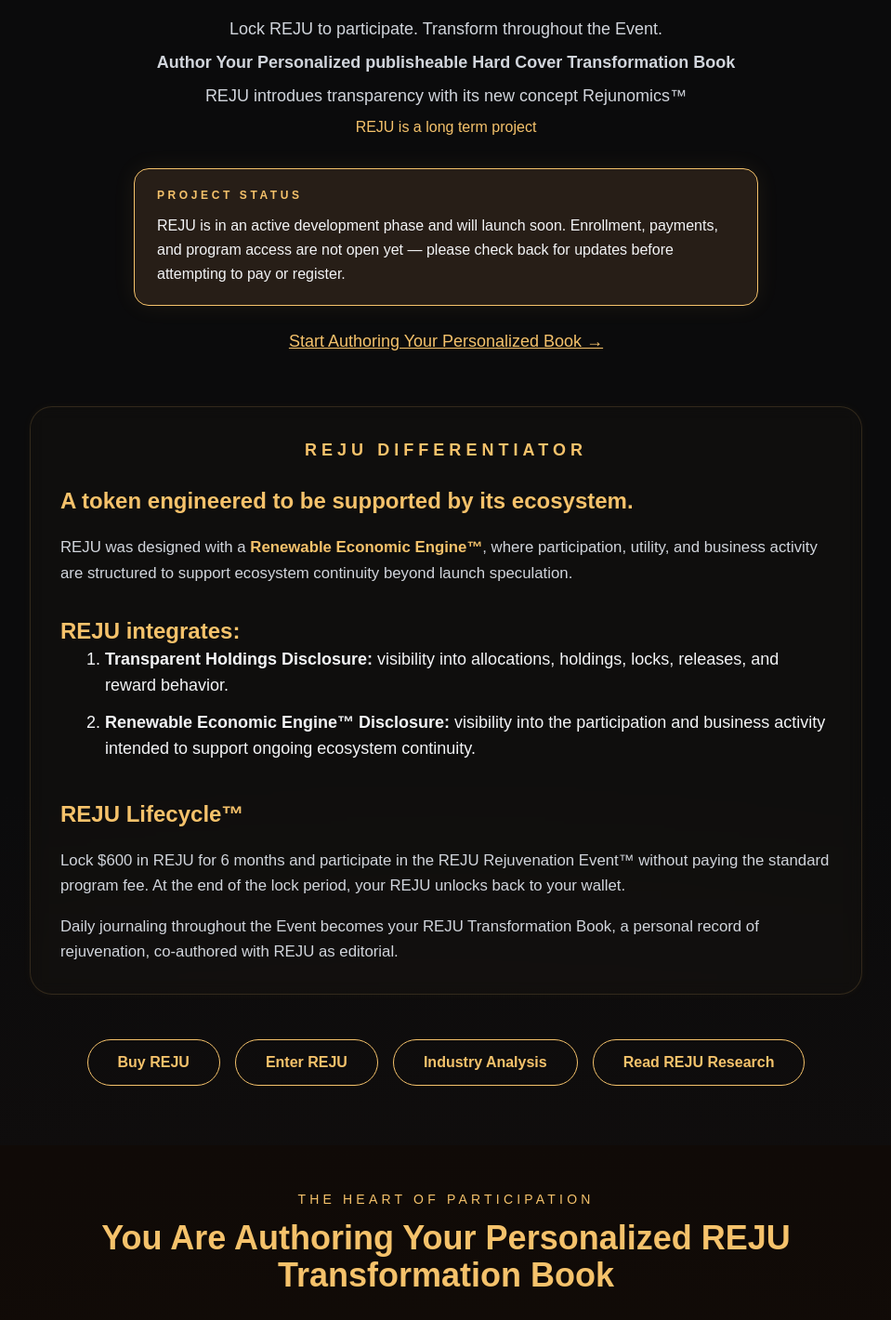
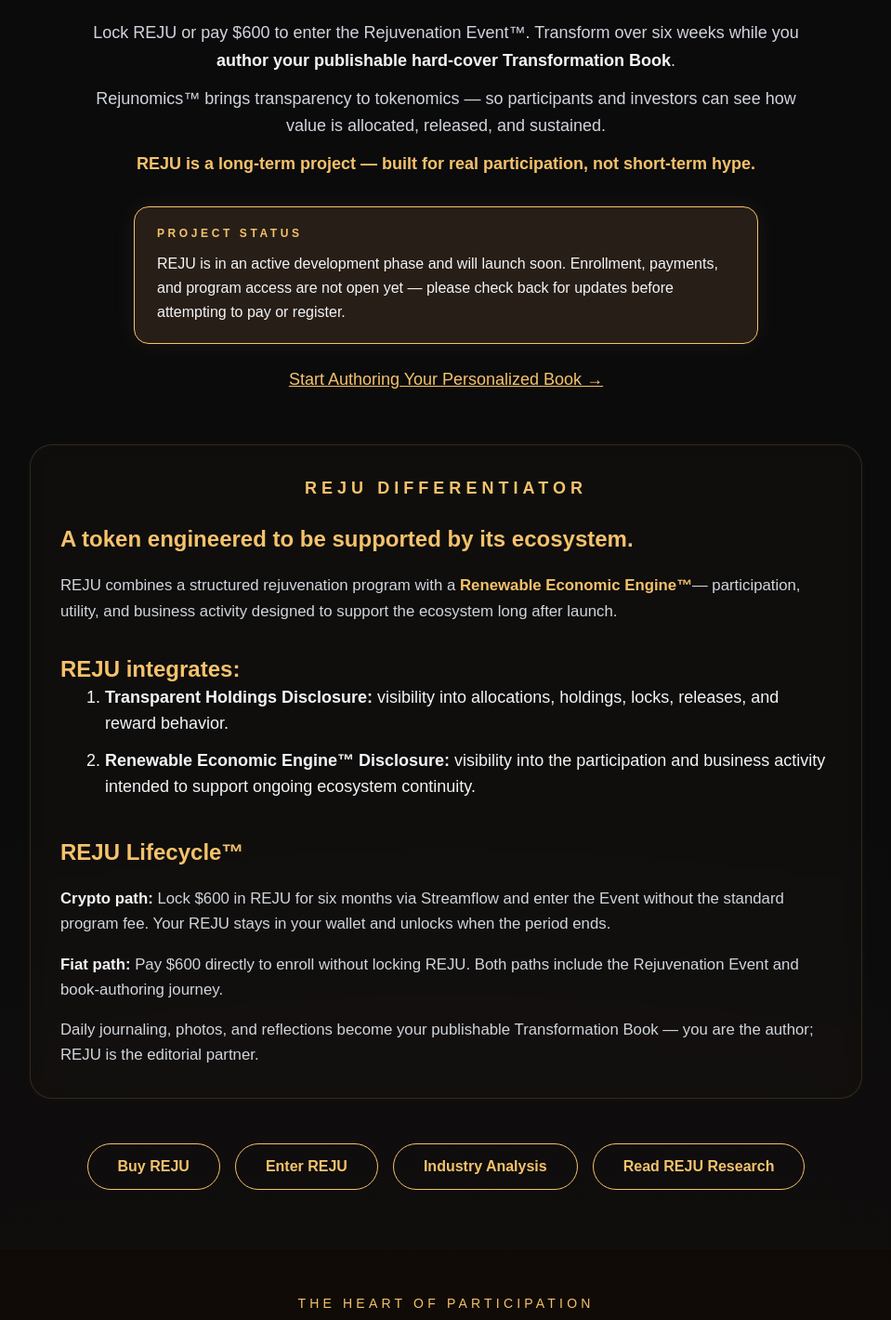
Before and after one commit to rejutoken/reju-site, a Next.js app: page / in a window 1280 px wide. Shown: the part 420-1840 px from the top of the page at 93% size, without its empty margins (160-1119 px from the left). Built offline with nearby package versions, Linux system fonts and the light colour scheme.

Commit message:
polish: unify landing page copy for clarity and consistent messaging

```diff
--- a/app/page.tsx
+++ b/app/page.tsx
@@ -44,16 +44,17 @@ export default function Home() {
         <h2 className="mt-4 text-xl font-bold leading-relaxed text-[#f5c26b] sm:text-2xl md:text-3xl">
           Participation-Driven Ecosystem™
         </h2>
-        <p className="mt-3 max-w-2xl mx-auto text-lg text-gray-300">
-          Lock REJU to participate. Transform throughout the Event.
+        <p className="mt-4 max-w-3xl mx-auto text-lg leading-relaxed text-gray-300">
+          Lock REJU or pay $600 to enter the Rejuvenation Event™. Transform over six weeks
+          while you <strong className="text-gray-100">author your publishable hard-cover Transformation Book</strong>.
         </p>
-        <p className="mt-2 max-w-2xl mx-auto text-lg text-gray-300">
-          <strong>Author Your Personalized publisheable Hard Cover Transformation Book</strong>
+        <p className="mt-3 max-w-3xl mx-auto text-lg leading-relaxed text-gray-300">
+          Rejunomics™ brings transparency to tokenomics — so participants and investors
+          can see how value is allocated, released, and sustained.
         </p>
-        <p className="mt-2 max-w-2xl mx-auto text-lg text-gray-300">
-          REJU introdues transparency with its new concept Rejunomics™
+        <p className="mt-3 text-lg font-semibold text-[#f5c26b]">
+          REJU is a long-term project — built for real participation, not short-term hype.
         </p>
-        <p className="mt-2 text-[#f5c26b]">REJU is a long term project</p>
 
         <SiteNewsBanner />
 
@@ -73,12 +74,12 @@ export default function Home() {
           </h3>
 
           <p className="mt-5 text-left text-[1.05rem] font-normal leading-relaxed text-gray-300">
-            REJU was designed with a{" "}
+            REJU combines a structured rejuvenation program with a{" "}
             <span className="font-bold text-[#f5c26b]">
               Renewable Economic Engine™
             </span>
-            , where participation, utility, and business activity are structured
-            to support ecosystem continuity beyond launch speculation.
+            — participation, utility, and business activity designed to support
+            the ecosystem long after launch.
           </p>
 
           <div className="mt-5 text-left text-[1.05rem] font-normal leading-relaxed text-gray-300">
@@ -110,13 +111,18 @@ export default function Home() {
           </h3>
 
           <p className="mt-5 text-left text-[1.05rem] font-normal leading-relaxed text-gray-300">
-            Lock $600 in REJU for 6 months and participate in the REJU
-            Rejuvenation Event™ without paying the standard program fee. At the
-            end of the lock period, your REJU unlocks back to your wallet.
+            <strong className="text-gray-100">Crypto path:</strong> Lock $600 in REJU
+            for six months via Streamflow and enter the Event without the standard
+            program fee. Your REJU stays in your wallet and unlocks when the period ends.
           </p>
           <p className="mt-4 text-left text-[1.05rem] font-normal leading-relaxed text-gray-300">
-            Daily journaling throughout the Event becomes your REJU Transformation Book,
-            a personal record of rejuvenation, co-authored with REJU as editorial.
+            <strong className="text-gray-100">Fiat path:</strong> Pay $600 directly to
+            enroll without locking REJU. Both paths include the Rejuvenation Event and
+            book-authoring journey.
+          </p>
+          <p className="mt-4 text-left text-[1.05rem] font-normal leading-relaxed text-gray-300">
+            Daily journaling, photos, and reflections become your publishable
+            Transformation Book — you are the author; REJU is the editorial partner.
           </p>
         </div>
 
@@ -143,10 +149,14 @@ export default function Home() {
       <section className="px-6 py-12 text-center bg-[#120904]/60">
         <div className="max-w-4xl mx-auto">
           <p className="uppercase tracking-[0.3em] text-sm text-[#f5c26b] mb-3">The Heart of Participation</p>
-          <h2 className="text-4xl font-bold text-[#f5c26b] mb-6">You Are Authoring Your Personalized REJU Transformation Book</h2>
+          <h2 className="text-4xl font-bold text-[#f5c26b] mb-6">
+            Author Your Publishable Hard-Cover Transformation Book
+          </h2>
           <p className="text-xl text-gray-300 max-w-3xl mx-auto mb-8">
-            When you go through the REJU Rejuvenation Event, you are <strong>Authoring Your Personalized REJU Transformation Book</strong>.
-            Every journal entry, photo, and reflection is a chapter you write. You are the Author. REJU is editorial.
+            Through the Rejuvenation Event™, every journal entry, selfie, and reflection
+            becomes a chapter <strong className="text-gray-100">you</strong> write.
+            At the end, you hold a personal record of your transformation — and a
+            benchmark of the optimal state you achieved.
           </p>
           <div className="flex flex-col sm:flex-row gap-4 justify-center">
             <a href="/daily-transformation-log" className={buttonClass}>
@@ -231,7 +241,9 @@ export default function Home() {
               </h3>
 
               <p className="mx-auto mt-6 max-w-3xl text-left text-lg text-gray-300">
-                Rejunomics™ reveals holdings, release schedules, finite incentives, and the mechanisms that support long-term continuity, so your personal transformation is backed by a transparent, enduring economy.
+                Tokenomics shows allocation. Rejunomics™ shows release behavior — holdings,
+                lock periods, incentives, and the mechanisms meant to support the ecosystem
+                beyond launch. Transparency protects investors; clarity builds confidence.
               </p>
 
               <a
@@ -276,6 +288,7 @@ export default function Home() {
       "Incentives funded by REJU holdings",
       "Business activity continuity",
       "Expansion and participation mechanisms",
+      "Incentives beyond allocation exhaustion",
     ]}
   />
 </div>
@@ -344,17 +357,17 @@ export default function Home() {
               <div className="mt-8 grid gap-6 lg:grid-cols-3">
                 <EngineCard
                   title="REJU Lifecycle™"
-                  text="Lock $600 in REJU for 6 months and participate in the Rejuvenation Event™ without paying the standard program fee. At the end of the lock period, REJU unlocks back to the participant’s wallet."
+                  text="Lock $600 in REJU for six months to participate in the Rejuvenation Event™ without paying the standard program fee. At the end of the lock period, REJU is released back to the participant’s wallet. This participation option may be effectively free and could produce a positive economic outcome. However, if REJU loses market value, the participant may experience a limited loss equal to a percentage of the $600 in REJU, not the full amount."
                 />
 
                 <EngineCard
                   title="Incentives Funded by REJU Holdings"
-                  text="Referral rewards, completion rewards, CRP rewards, and participation incentives are funded from designated REJU allocations and remain available while those allocations last."
+                  text="Referral rewards, completion rewards, CRP rewards, and participation incentives are funded from designated REJU allocations while those allocations remain. Referral awards distribute 33% immediately and 67% locked for six months."
                 />
 
                 <EngineCard
+                  text="Enrollment in the fiat program, Rejuvenation Events, Longevity Group activities, educational services, and future ecosystem services are designed to continue independently of any remaining REJU incentive allocations. On the crypto side, once those allocations are exhausted, a 50% rebate on event participation on REJU locks will remain in place."
                   title="Business Activity Continuity"
-                  text="Fiat program enrollment, Rejuvenation Events, Longevity Group activity, educational services, and future ecosystem services are designed to continue independently of remaining REJU incentive allocations."
                 />
               </div>
 
@@ -374,8 +387,9 @@ export default function Home() {
       <section className="px-6 py-12 sm:py-20 text-center">
         <h2 className="text-4xl font-bold text-[#f5c26b]">Enter REJU™</h2>
 
-        <p className="mx-auto mt-4 max-w-2xl text-gray-300">
-          Participation-driven ecosystem access.
+        <p className="mx-auto mt-4 max-w-2xl text-lg text-gray-300">
+          Choose your path — invest, lock REJU, or enroll directly. Start the
+          Rejuvenation Event and author your Transformation Book.
         </p>
 
         <div className="mt-10 flex flex-col gap-4 sm:flex-row sm:justify-center">
@@ -421,43 +435,81 @@ function InfrastructureSection() {
       <div className="mt-10 grid gap-6 lg:grid-cols-3">
         <EntryCard
           letter="A"
-          title="Buy REJU"
-          text="Buy REJU as an investment token."
-          items={["No lock required", "Full flexibility"]}
+          title="REJU for Investment"
+          text="Hold REJU as an investment without participating in the program."
+          items={[
+            "No lock required",
+            "Full flexibility",
+            "No program enrollment required",
+          ]}
         />
 
         <EntryCard
           letter="B"
-          title="Lock REJU"
-          text="Lock $600 in REJU for 6 months and enter the ecosystem path."
-          items={["Program participation included", "REJU stays in your wallet"]}
+          title="Lock REJU to Participate"
+          text="Lock $600 in REJU for six months with Streamflow and enter the Rejuvenation Event™."
+          items={[
+            "Program participation included",
+            "REJU stays in your wallet",
+            "Unlocks after six months — outcome depends on market value at release",
+          ]}
         />
 
         <EntryCard
           letter="C"
-          title="Direct Program Entry"
-          text="Enter the program directly without locking REJU."
-          items={["No REJU lock required", "Standard enrollment path"]}
+          title="Direct Program Entry (Fiat)"
+          text="Enroll in the Rejuvenation Event™ without locking REJU."
+          items={[
+            "Pay $600 directly",
+            "No REJU lock required",
+            "Same program and book-authoring journey",
+          ]}
         />
       </div>
 
-      <div className="mt-8 rounded-2xl border border-[#f5c26b]/40 bg-[#120904] p-5 text-center text-xl font-bold text-gray-300">
-        All participants in groups B and C above pay the{" "}
-        <span className="text-[#f5c26b]">$69 Book + Admin fee.</span>
+      <div className="mt-8 rounded-2xl border border-[#f5c26b]/40 bg-[#362716] p-5 text-center text-lg font-semibold text-gray-100">
+        Participants on paths B and C also purchase{" "}
+        <span className="text-[#f5c26b]">
+          Kat&apos;s Legacy ($69)
+        </span>
+        — the science-based guide for the Rejuvenation Event™.
       </div>
 
-      <h3 className="mt-12 text-center text-2xl font-bold text-[#f5c26b]">
-        The REJU Participation Flow — You Are Authoring the Book
+      <h3 className="mt-12 text-center text-3xl font-bold text-[#f5c26b]">
+        The REJU Participation Flow
       </h3>
 
-      <div className="mt-8 grid gap-4 md:grid-cols-2 lg:grid-cols-4">
-        <FlowStep number="1" title="Fiat or REJU for access" text="Acquire REJU or simply pay $600 to access the rejuvenation program. Purchase or pay for the book ''Kat's Legacy, a Science Based Path to Healing and Longevity'' it is the guide for the rejuvenation event" />
-        <FlowStep number="2" title="Lock your REJU or Complete Registration" text="Lock $600 in REJU with Streamflow for 6 months, Your REJU comes back to your wallet after lock period is over. If paid $600 fiat (Dollars) complete next steps " />
-
-        <FlowStep number="3" title="Receive Cohort Access" text="Complete registration, get aquainted with the system and start your journaling also take pictures of your self, selfies, Same place, same light, same camera every day for the whole program. Preapare yourself for an emotional adventure" />
-        <FlowStep number="4" title="Through the program" text="Participation + Journaling daily, Authoring your Book written by you. Please dedicate some time to your book. It will be a legacy of your achievement" />
-        <FlowStep number="5" title="Set a benchmark" text="Once you are complete the program, you will be asked to set a physical, health, menthal state, Benchmark. This Benchmark writing of the optimal state you are in health, appearance, physical. In case in the future you go back, you will have this benchmark to remind you of the state you can achieve" />
-        <FlowStep number="6" title="Sustain & Share" text="you will end with a plan for longevity and sustainability and have also the oportunity to register for the longevity cohort, where you will be guided on a daily basis. Share with your people you care." />
+      <div className="mt-8 grid gap-4 md:grid-cols-2 lg:grid-cols-3">
+        <FlowStep
+          number="1"
+          title="Choose Your Path"
+          text="Buy REJU or pay $600 (fiat) for program access. Purchase Kat's Legacy ($69), the guide for the Rejuvenation Event™."
+        />
+        <FlowStep
+          number="2"
+          title="Lock or Register"
+          text="Lock $600 in REJU via Streamflow for six months — it returns to your wallet when the lock ends. On the fiat path, complete registration instead."
+        />
+        <FlowStep
+          number="3"
+          title="Enter Your Cohort"
+          text="Complete registration, learn the system, and begin daily journaling plus progress selfies — same place, same light, same camera."
+        />
+        <FlowStep
+          number="4"
+          title="Author Your Book"
+          text="Participate daily and dedicate time to your Transformation Book. You write every chapter; it becomes a legacy of your achievement."
+        />
+        <FlowStep
+          number="5"
+          title="Set Your Benchmark"
+          text="At program completion, document your optimal physical, mental, and health state — a reference you can return to if you ever drift."
+        />
+        <FlowStep
+          number="6"
+          title="Sustain & Share"
+          text="Leave with a longevity plan, option to join the longevity cohort for daily guidance, and share the journey with people you care about."
+        />
       </div>
 
       <div className="mx-auto mt-10 max-w-7xl rounded-2xl border border-[#f5c26b]/40 bg-[#120904] p-6 text-center">
@@ -479,12 +531,14 @@ function InfrastructureSection() {
         <TrustCard title="Secure Locking" text="Your REJU stays in your wallet." />
         <TrustCard title="Transparent Verification" text="Clear and auditable participation verification." />
         <TrustCard title="Limited Cohorts" text="Structured participation with controlled scaling." />
+        <TrustCard title="Rejunomics™" text="Transparent disclosure of holdings, releases, and ecosystem continuity." />
         <TrustCard title="Aligned Incentives" text="Participation rewards tied to ecosystem growth." />
       </div>
 
       <div className="mt-8 rounded-2xl border border-[#f5c26b]/30 bg-black/40 p-5 text-center font-semibold text-gray-300">
-        REJU is built on transparency and long-term value creation.{" "}
-        <span className="text-[#f5c26b]">Participation-Driven Ecosystem.</span>
+        REJU is a long-term, participation-driven ecosystem — built on transparency,
+        transformation, and lasting value.{" "}
+        <span className="text-[#f5c26b]">Not hype. A structured path forward.</span>
       </div>
     </div>
   );
```
